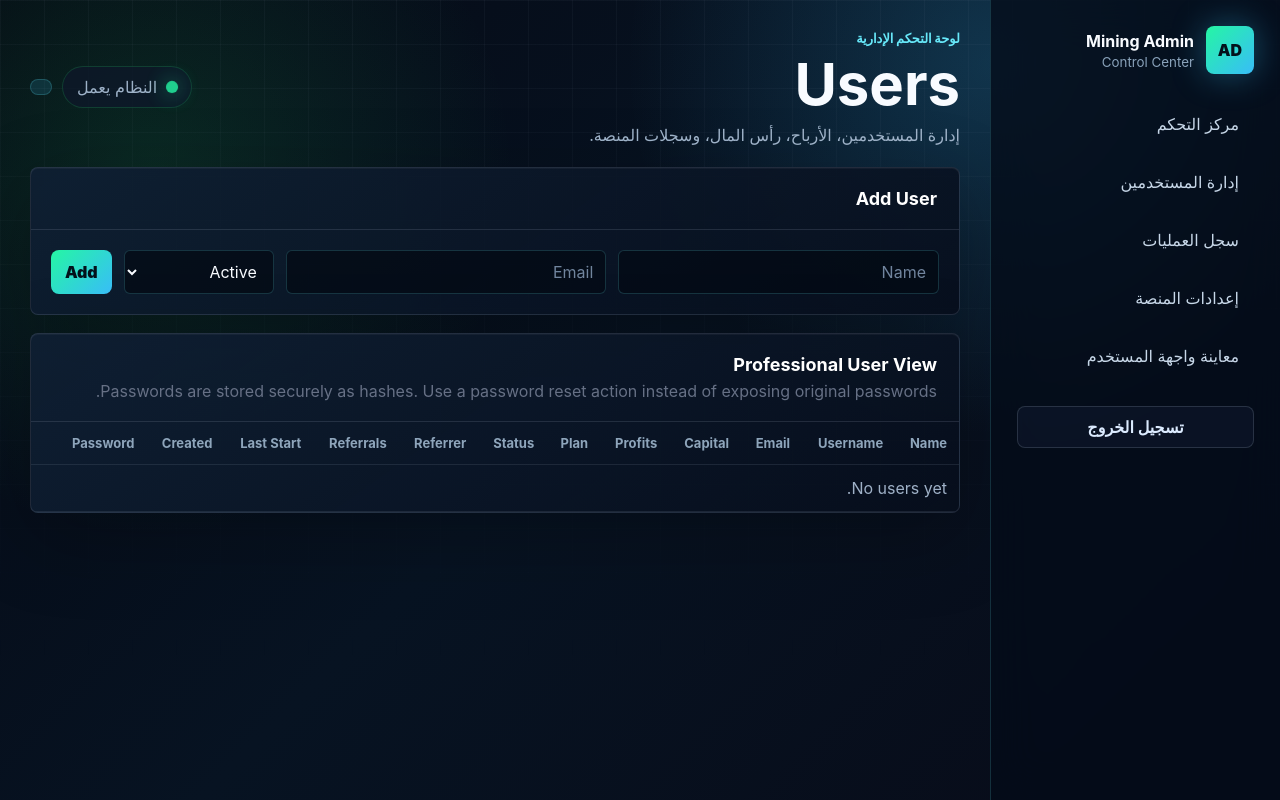
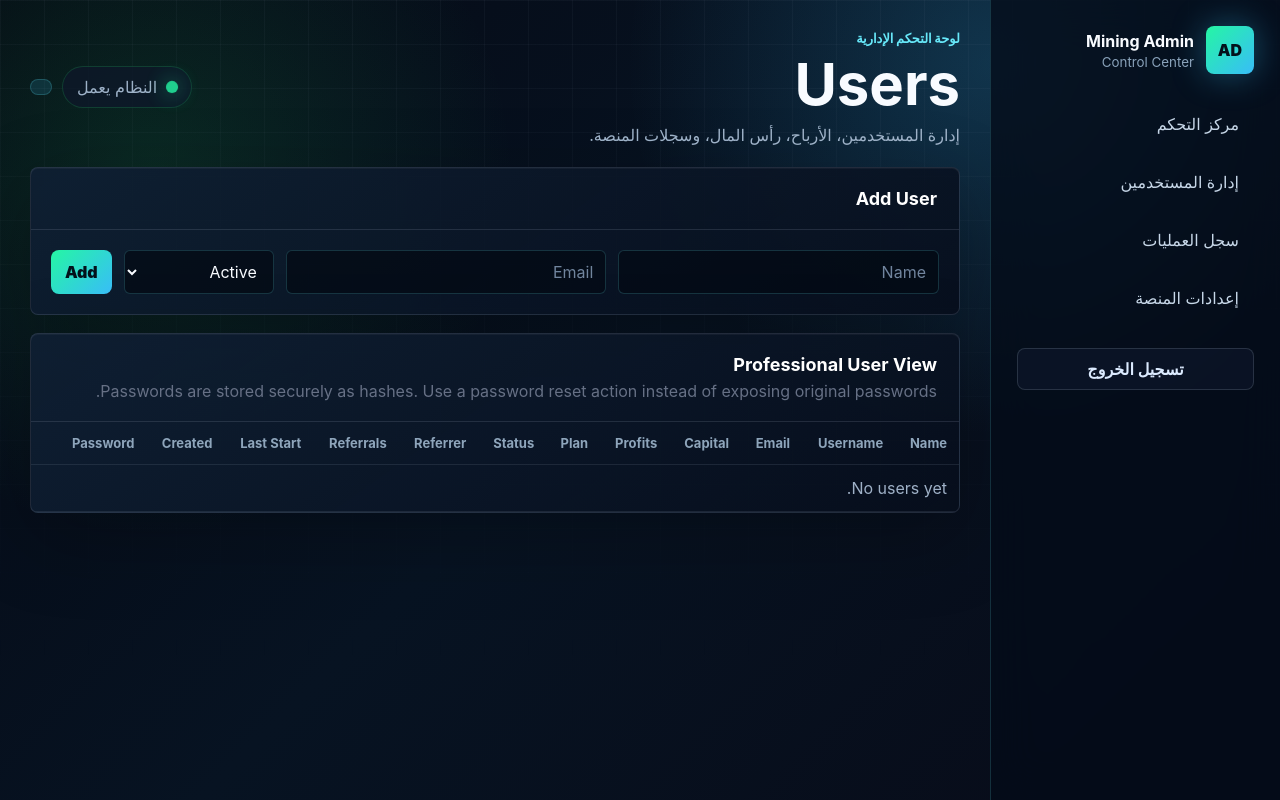
Before and after one commit to abdulkarimhajyasin-alt/project1-dashboard, a FastAPI app: template web_dashboard/app/templates/users.html in a window 1280 px wide. Run offline with FastAPI, Linux system fonts and the light colour scheme; the template is opened without the code that fills it, so the values that code supplies are empty; parts of the project's set-up code (start-up, migrations or seed data) failed here and were passed over.

Commit message:
Remove admin UI preview links

```diff
--- a/web_dashboard/app/templates/base.html
+++ b/web_dashboard/app/templates/base.html
@@ -22,7 +22,6 @@
         <a href="/users" class="{{ 'active' if active_page == 'users' else '' }}">إدارة المستخدمين</a>
         <a href="/records" class="{{ 'active' if active_page == 'records' else '' }}">سجل العمليات</a>
         <a href="/settings" class="{{ 'active' if active_page == 'settings' else '' }}">إعدادات المنصة</a>
-        <a href="/user/dashboard">معاينة واجهة المستخدم</a>
       </nav>
       <form method="post" action="/logout">
         <button class="mining-ghost-button" type="submit">تسجيل الخروج</button>
--- a/web_dashboard/app/templates/dashboard.html
+++ b/web_dashboard/app/templates/dashboard.html
@@ -33,7 +33,6 @@
   <a href="/users">إدارة المستخدمين</a>
   <a href="/records">مراجعة السجلات</a>
   <a href="/settings">إعدادات المنصة</a>
-  <a href="/user/dashboard">معاينة المستخدم</a>
 </section>
 
 <section class="admin-panel-card">
```
